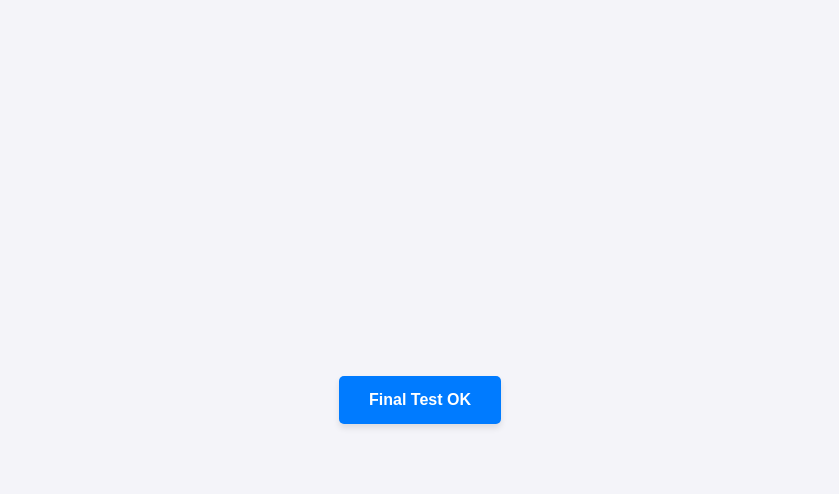
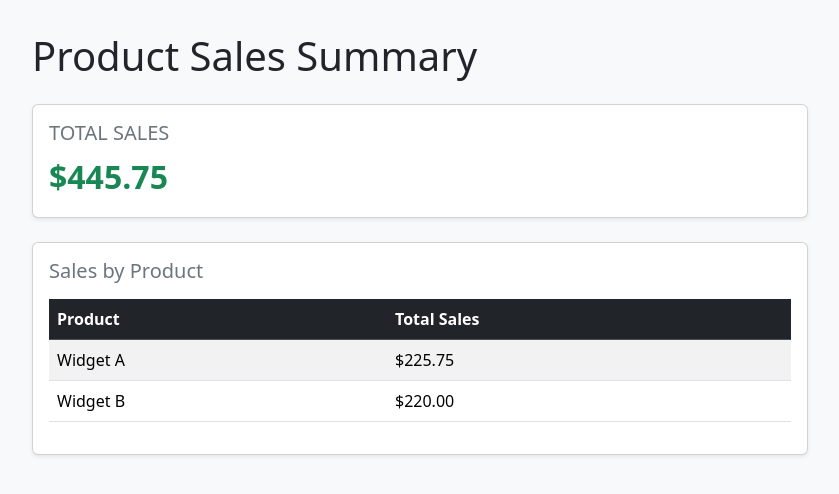
Before and after one commit to 24f3004545-sudo/final-webhook-test, a plain HTML site: page index.html in a window 1280 px wide. Shown: the whole page, without its empty margins (220-1059 px from the left). Drawn offline with nearby package versions, Linux system fonts and the light colour scheme.

Commit message:
feat: Handle round 2 requirements

```diff
--- a/index.html
+++ b/index.html
@@ -3,54 +3,102 @@
 <head>
     <meta charset="UTF-8">
     <meta name="viewport" content="width=device-width, initial-scale=1.0">
-    <title>Blue Button Page</title>
+    <title>Product Sales Report</title>
+    <link href="https://cdn.jsdelivr.net/npm/bootstrap@5.3.3/dist/css/bootstrap.min.css" rel="stylesheet" integrity="sha384-QWTKZyjpPEjISv5WaRU9OFeRpok6YctnYmDr5pNlyT2bRjXh0JMhjY6hW+ALEwIH" crossorigin="anonymous">
     <style>
-        /* General body styling for centering */
         body {
-            display: flex;
-            justify-content: center;
-            align-items: center;
-            height: 100vh;
-            margin: 0;
-            background-color: #f4f4f9;
-            font-family: Arial, sans-serif;
+            padding: 2rem;
+            background-color: #f8f9fa;
         }
-
-        /* Button styling */
-        .blue-button {
-            background-color: #007bff; /* A nice shade of blue */
-            color: white;
-            border: none;
-            padding: 15px 30px;
-            font-size: 16px;
-            font-weight: bold;
-            border-radius: 5px;
-            cursor: pointer;
-            box-shadow: 0 4px 6px rgba(0, 0, 0, 0.1);
-            transition: background-color 0.3s ease, transform 0.2s ease;
+        .container {
+            max-width: 800px;
         }
-
-        /* Hover effect for the button */
-        .blue-button:hover {
-            background-color: #0056b3; /* A darker blue on hover */
-            transform: translateY(-2px);
-        }
-
-        /* Active (click) effect for the button */
-        .blue-button:active {
-            background-color: #004494;
-            transform: translateY(0);
-            box-shadow: 0 2px 4px rgba(0, 0, 0, 0.1);
+        .card-title {
+            color: #6c757d;
         }
     </style>
 </head>
 <body>
-
-    <button class="blue-button">Final Test OK</button>
+    <div class="container">
+        <h1 class="mb-4">Product Sales Summary</h1>
+        <div class="card mb-4 shadow-sm">
+            <div class="card-body">
+                <h5 class="card-title text-uppercase">Total Sales</h5>
+                <p class="card-text fs-2 fw-bold text-success">$<span id="total-sales">0.00</span></p>
+            </div>
+        </div>
+        <div class="card shadow-sm">
+            <div class="card-body">
+                 <h5 class="card-title mb-3">Sales by Product</h5>
+                <table class="table table-striped table-hover" id="product-sales">
+                    <thead class="table-dark">
+                        <tr>
+                            <th>Product</th>
+                            <th>Total Sales</th>
+                        </tr>
+                    </thead>
+                    <tbody>
+                        <!-- Product sales data will be inserted here by JavaScript -->
+                    </tbody>
+                </table>
+            </div>
+        </div>
+    </div>
 
     <script>
-        // No JavaScript functionality is required for this brief.
-        // The script tag is included as per the instructions.
+        document.addEventListener('DOMContentLoaded', function() {
+            const csvData = `product,region,sales
+Widget A,North,150.50
+Widget B,South,220.00
+Widget A,North,75.25`;
+
+            const tableBody = document.querySelector('#product-sales tbody');
+            const totalSalesElement = document.getElementById('total-sales');
+
+            // 1. Parse CSV and aggregate data
+            const lines = csvData.trim().split('\n');
+            const header = lines.shift(); // Remove header
+
+            const productSales = {};
+            let grandTotal = 0;
+
+            lines.forEach(line => {
+                const [product, region, salesStr] = line.split(',');
+                const sales = parseFloat(salesStr);
+                if (!isNaN(sales)) {
+                    if (productSales[product]) {
+                        productSales[product] += sales;
+                    } else {
+                        productSales[product] = sales;
+                    }
+                    grandTotal += sales;
+                }
+            });
+
+            // 2. Populate the Bootstrap table
+            tableBody.innerHTML = ''; // Clear any existing content
+
+            const sortedProducts = Object.keys(productSales).sort();
+
+            sortedProducts.forEach(productName => {
+                const total = productSales[productName];
+                const row = document.createElement('tr');
+
+                const productCell = document.createElement('td');
+                productCell.textContent = productName;
+
+                const salesCell = document.createElement('td');
+                salesCell.textContent = `$${total.toFixed(2)}`;
+
+                row.appendChild(productCell);
+                row.appendChild(salesCell);
+
+                tableBody.appendChild(row);
+            });
+
+            // 3. Update the total sales element after the table renders
+            totalSalesElement.textContent = grandTotal.toFixed(2);
+        });
     </script>
 </body>
 </html>
```
